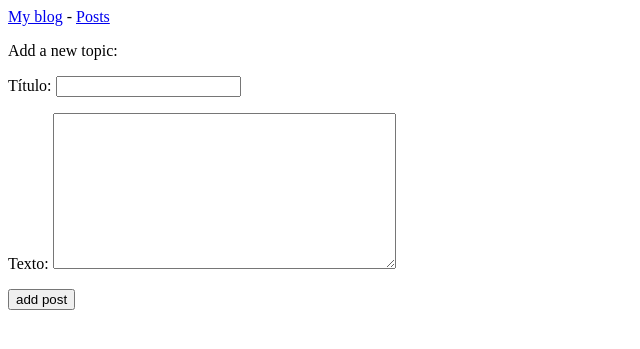
After one commit to wesinalves/django-blog, a Django app: page /new_post/ in a window 1280 px wide. The commit adds this page. Shown: the top 349 px of the page, without its empty margins (0-640 px from the left). Run offline with Django 3.2, Linux system fonts and the light colour scheme.

Commit message:
add new post

```diff
--- /dev/null
+++ b/posts/forms.py
@@ -0,0 +1,8 @@
+from django import forms
+from .models import Post
+
+class PostForm(forms.ModelForm):
+    class Meta:
+        model = Post
+        fields = ['title','text']
+        labels = {'title':'Título', 'text':'Texto'}
--- /dev/null
+++ b/posts/templates/posts/new_post.html
@@ -0,0 +1,10 @@
+{% extends "posts/base.html" %}
+
+{% block content %}
+<p>Add a new topic:</p>
+<form action="{% url 'posts:new_post' %}" method='post'>
+    {% csrf_token %}
+    {{form.as_p}}
+    <button name='submit'>add post</button>
+</form>
+{% endblock content %}
--- a/posts/templates/posts/posts.html
+++ b/posts/templates/posts/posts.html
@@ -10,4 +10,7 @@
     <li>No post have been added yet.</li>
     {% endfor %}
 </ul>
+
+<a href="{% url 'posts:new_post' %}">Add a new post:</a>
+
 {% endblock content %}
--- a/posts/urls.py
+++ b/posts/urls.py
@@ -12,5 +12,8 @@ urlpatterns = [
     url(r'^posts$', views.posts, name='posts'),
 
     # Detail page for a single post
-    url(r'^posts/(?P<post_id>\d+)/$', views.post, name='post')
+    url(r'^posts/(?P<post_id>\d+)/$', views.post, name='post'),
+
+    # add new post
+    url(r'^new_post/$', views.new_post, name='new_post'),
 ]
--- a/posts/views.py
+++ b/posts/views.py
@@ -1,5 +1,10 @@
 from django.shortcuts import render
+from django.http import HttpResponseRedirect
+from django.urls import reverse
+
 from .models import Post
+from .forms import PostForm
+
 # Create your views here.
 def index(request):
     """The home page for blog"""
@@ -17,3 +22,18 @@ def post(request, post_id):
     comments = post.comment_set.order_by('-date_added')
     context = {'post':post, 'comments':comments}
     return render(request, 'posts/post.html', context)
+
+def new_post(request):
+    """Add a mew post"""
+    if request.method != 'POST':
+        # No data submitted; create a blank form
+        form = PostForm()
+    else:
+        # Post data submitted; process data
+        form = PostForm(request.POST)
+        if form.is_valid():
+            form.save()
+            return HttpResponseRedirect(reverse('posts:posts'))
+
+    context = {'form': form}
+    return render(request, 'posts/new_post.html', context)
```
Also changed, not shown: db.sqlite3.
